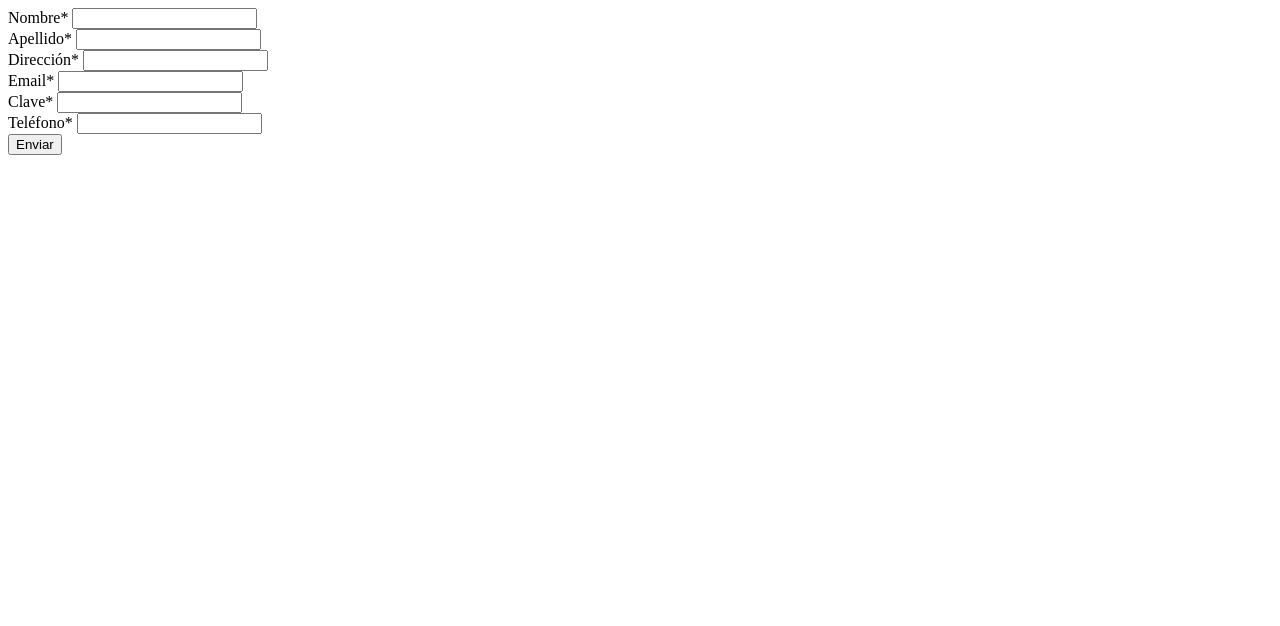
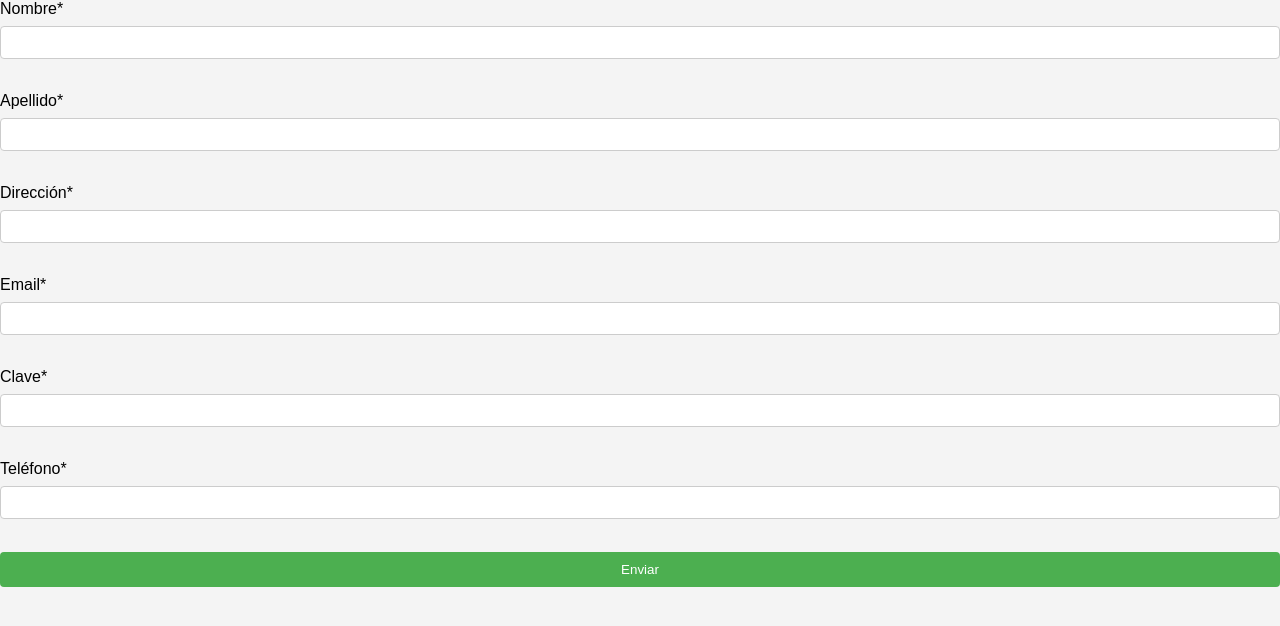
Before and after one commit to AndresGaibor/postres-php, a PHP site: page /View/V_CrearCuenta.php in a window 1280 px wide. Shown: the top 626 px of the page. Run offline with PHP 8.4, Linux system fonts and the light colour scheme.

Commit message:
Diseño arreglado de registrar

```diff
--- a/View/V_CrearCuenta.php
+++ b/View/V_CrearCuenta.php
@@ -3,6 +3,7 @@
 <head>
     <meta charset="UTF-8">
     <meta name="viewport" content="width=device-width, initial-scale=1.0">
+    <link rel="stylesheet" href="assets\css/Registro.css">
     <title>Registro | Usuario</title>
 </head>
 <body>
--- /dev/null
+++ b/assets/css/Registro.css
@@ -0,0 +1,54 @@
+/* styles.css */
+
+/* Estilos generales */
+body {
+    font-family: Arial, sans-serif;
+    background-color: #f4f4f4;
+    margin: 0;
+    padding: 0;
+}
+
+.container {
+    max-width: 400px;
+    margin: 50px auto;
+    padding: 20px;
+    background-color: #fff;
+    border-radius: 8px;
+    box-shadow: 0 0 10px rgba(0, 0, 0, 0.1);
+}
+
+h2 {
+    text-align: center;
+}
+
+form {
+    display: flex;
+    flex-direction: column;
+}
+
+label {
+    margin-bottom: 8px;
+}
+
+input[type="text"],
+input[type="email"],
+input[type="password"],
+input[type="tel"] {
+    padding: 8px;
+    margin-bottom: 15px;
+    border: 1px solid #ccc;
+    border-radius: 4px;
+}
+
+input[type="submit"] {
+    padding: 10px 20px;
+    background-color: #4CAF50;
+    color: white;
+    border: none;
+    border-radius: 4px;
+    cursor: pointer;
+}
+
+input[type="submit"]:hover {
+    background-color: #45a049;
+}
```
